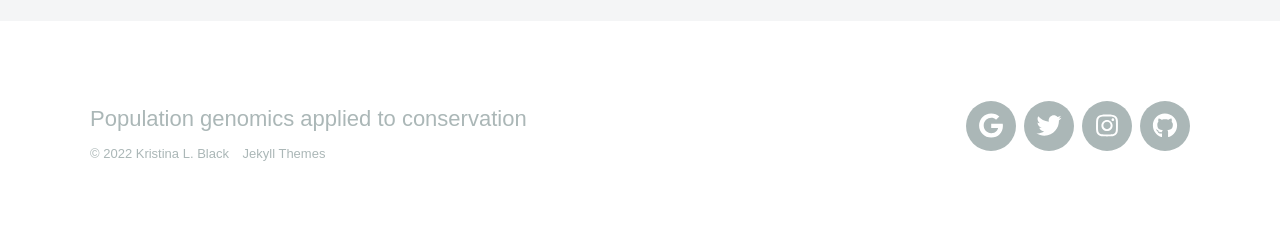
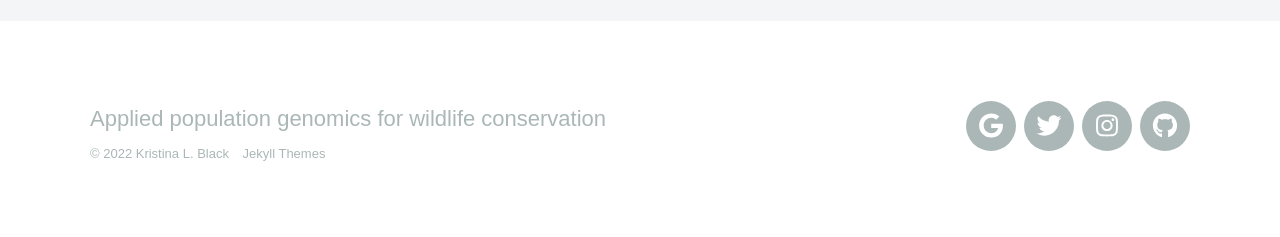
Before and after one commit to kristinaleilani/kristinaleilani.github.io, a Jekyll site: the page built from _pages/thanks.md, in a window 1280 px wide. Shown: the part 1370-1607 px from the top of the page. Built offline with Jekyll 4.4.1, drawn with Linux system fonts in a browser that asks for light colours; nearby versions of some CDN libraries; some web fonts are replaced.

Commit message:
Update settings.yml

```diff
--- a/_data/settings.yml
+++ b/_data/settings.yml
@@ -22,7 +22,7 @@ menu_settings:
       url: '/contact'
 
 footer_settings:
-  footer_tagline: Population genomics applied to conservation
+  footer_tagline: Applied population genomics for wildlife conservation
 
 hero_settings:
   overlay_opacity: 0.8
```
